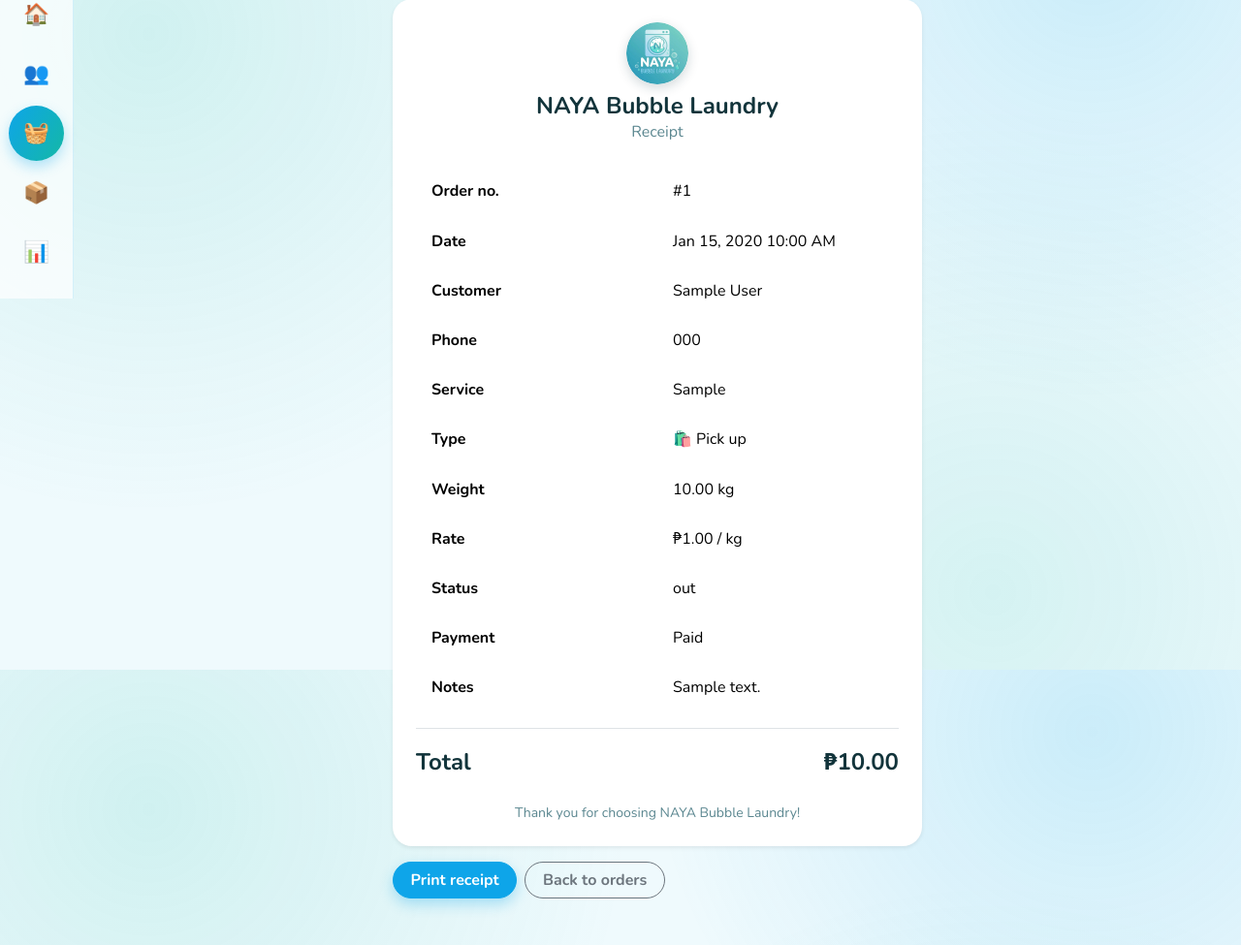
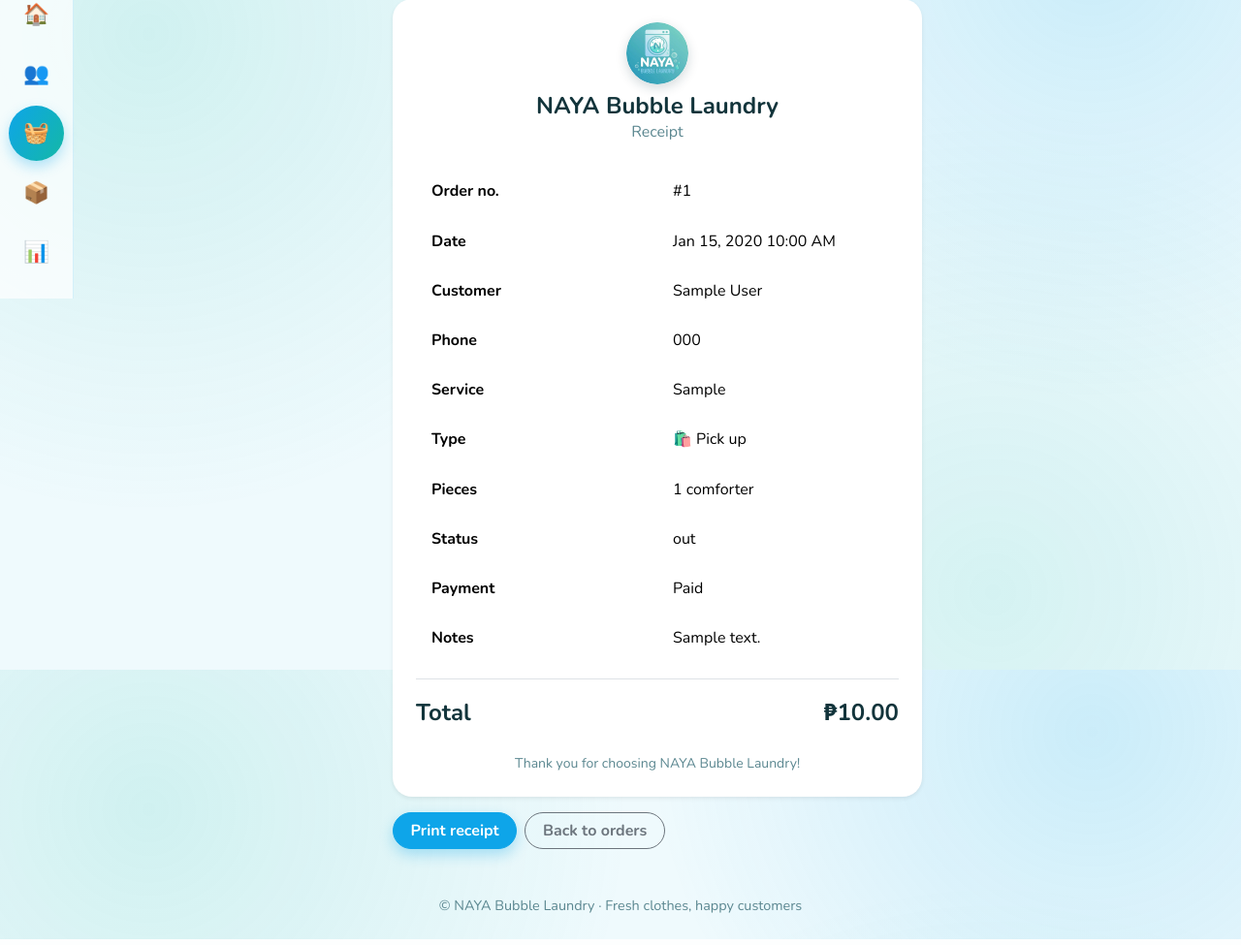
Before and after one commit to miggsheonyonzon-web/naya-laundry-system, a Flask app: page /orders/1 in a window 1280 px wide. Shown: the part 109-1084 px from the top of the page at 97% size. Run offline with Flask 3, Linux system fonts and the light colour scheme; the visitor is signed in with stand-in values (Sample User, id 1); tables that the repository leaves empty hold one stand-in row (values such as "Sample post"); data that the repository does not hold is empty; some libraries are stand-ins or nearby versions.

Commit message:
Fix receipt crash for comforter orders

```diff
--- a/templates/order_detail.html
+++ b/templates/order_detail.html
@@ -48,14 +48,17 @@
                                 {% endif %}
                             </td>
                         </tr>
+                        {% if order.pieces %}
+                        <tr>
+                            <th>Pieces</th>
+                            <td>{{ order.pieces }} comforter{{ '' if order.pieces == 1 else 's' }}</td>
+                        </tr>
+                        {% else %}
                         <tr>
                             <th>Weight</th>
                             <td>{{ order.weight_kg }} kg</td>
                         </tr>
-                        <tr>
-                            <th>Rate</th>
-                            <td>₱{{ "%.2f"|format(order.price / order.weight_kg) }} / kg</td>
-                        </tr>
+                        {% endif %}
                         <tr>
                             <th>Status</th>
                             <td>{{ order.status }}</td>
```
